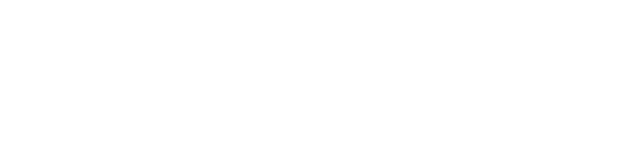
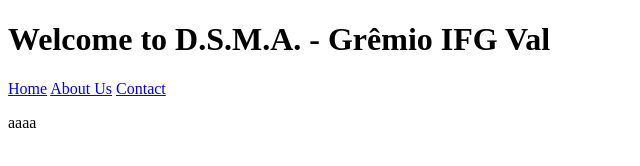
Before and after one commit to DSMA-MAUE/PortalAmbiental, a plain HTML site: page index.html in a window 1280 px wide. Shown: the whole page, without its empty margins (0-640 px from the left). Drawn offline with Linux system fonts and the light colour scheme.

```diff
--- a/index.html
+++ b/index.html
@@ -1,7 +1,29 @@
 <!doctype html>
-<html>
+<html lang="en">
     <head>
-        <!--<link rel="stylesheet" href="style.css" />-->
+        <!-- hahahah -->
+        <link rel="stylesheet" href="style.css" />
         <title>D.S.M.A. - Grêmio IFG Val</title>
+        <meta charset="UTF-8">
+        <meta name="viewport" content="width=device-width, initial-scale=1.0">
     </head>
+    <body>
+        <header>
+            <h1>Welcome to D.S.M.A. - Grêmio IFG Val</h1>
+            <nav>
+                <a href="/">Home</a>
+                <a href="/about">About Us</a>
+                <a href="/contact">Contact</a>
+            </nav>
+        </header>
+        <main>
+            <div>
+                <p>aaaa</p>
+            </div>
+            <div>
+
+            </div>
+        </main>
+        <script src="main.js"></script>
+    </body>
 </html>
```
Also changed, not shown: README.md, main.js (added).
